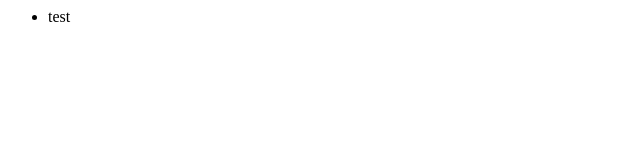
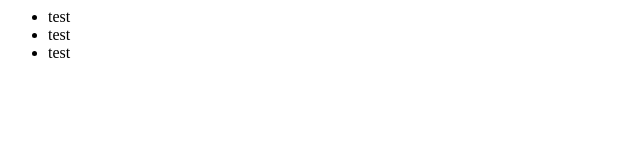
Before and after one commit to knowuh13/hello-world, a plain HTML site: page index.html in a window 1280 px wide. Shown: the full height of the page, 0-640 px from the left. Drawn offline with Linux system fonts and the light colour scheme.

Commit message:
added two more links

```diff
--- a/index.html
+++ b/index.html
@@ -6,5 +6,8 @@
 
 
   <nav>
-      <ul><li>test</li></ul>
+      <ul><li>test</li>
+          <li>test</li>
+          <li>test</li>
+      </ul>
   </nav>
```
